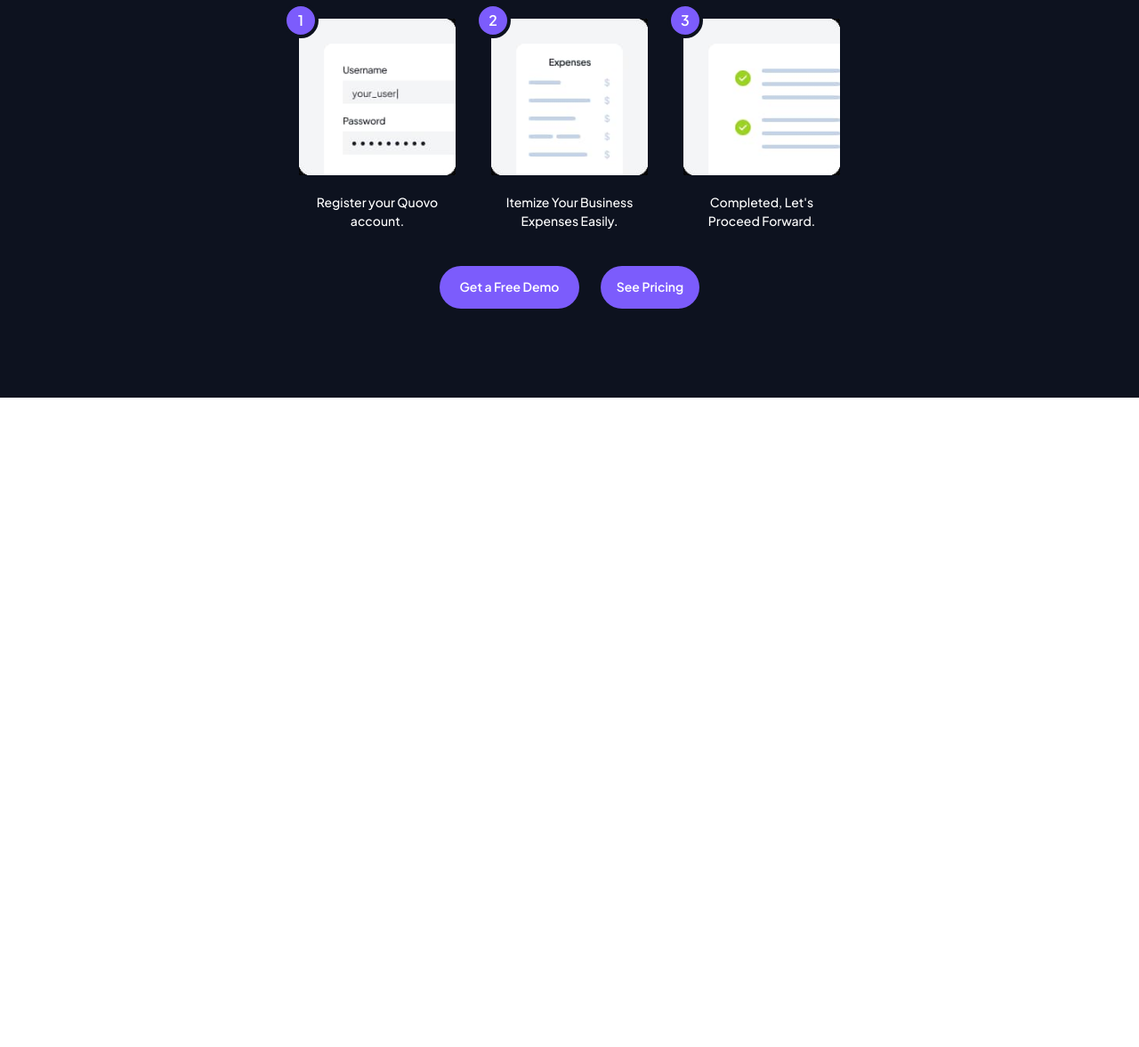
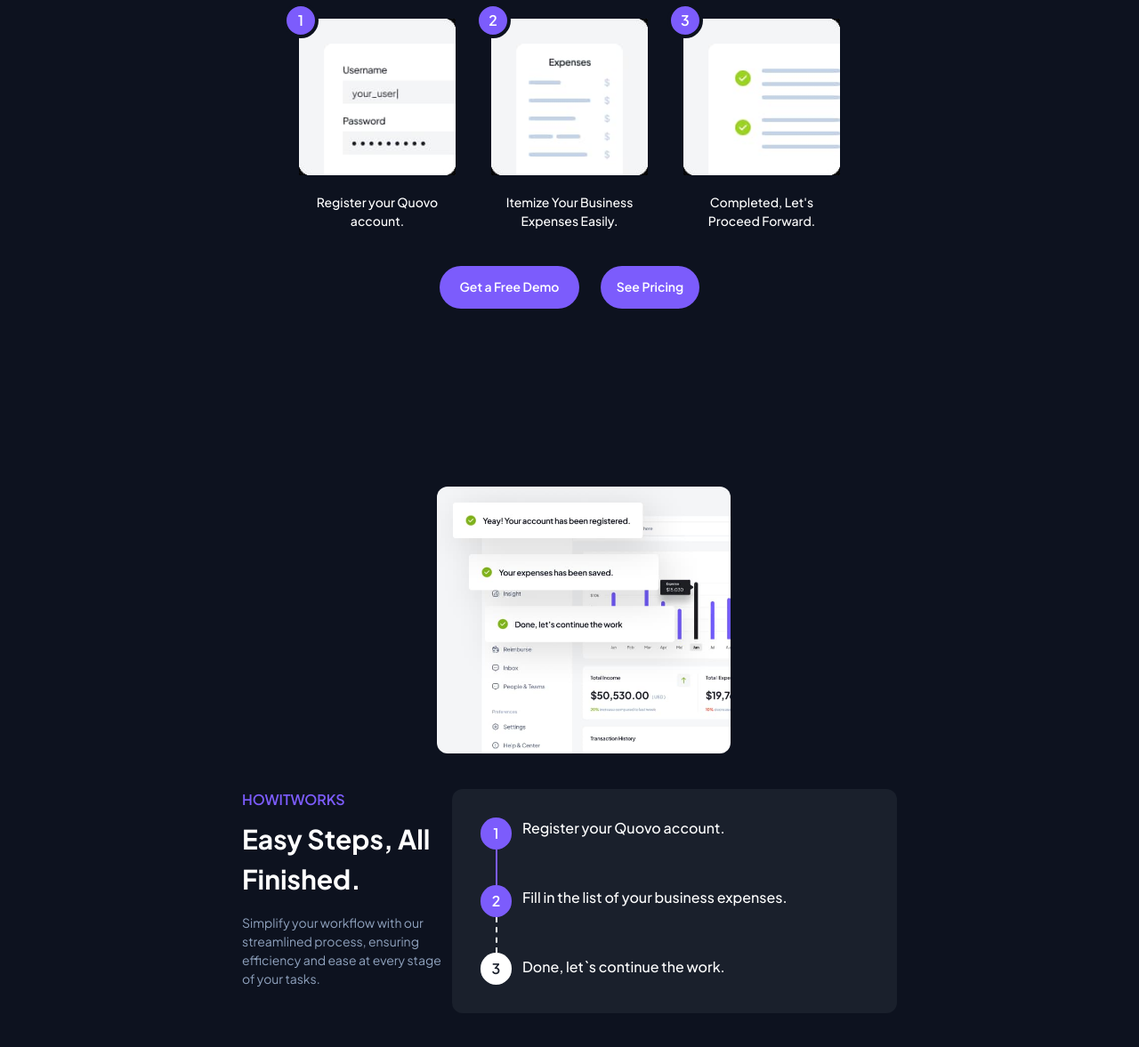
Before and after one commit to Kouk02/Quovo-markup, a website: page index.html in a window 1280 px wide. Shown: the part 1851-3028 px from the top of the page at 89% size. Before the commit the page ends 2298 px from the top, so only its background shows below. Drawn offline with Linux system fonts and the light colour scheme; files whose address does not match are found by name.

Commit message:
update 1.1.15
add styles steppers section
(tablet.styles)

```diff
--- a/css/mobile.css
+++ b/css/mobile.css
@@ -490,7 +490,6 @@
     display: flex;
     justify-content: center;
     align-items: center;
-    font-size: 18px;
     color: var(--color-white);
     font-weight: 600;
     font-size: 14px;
@@ -563,7 +562,7 @@
     margin-bottom: 48px;
 }
 .stepper-step-text:nth-child(2){
-    margin-bottom: 22px;
+    margin-bottom: 42px;
 }
 .setps-container{
     margin-left: auto;
--- a/css/tablet.css
+++ b/css/tablet.css
@@ -255,125 +255,77 @@
 }
 
 /*! Section stepper */
-/* .section-stepper {
-    background-color: var(--color-dark-blue);
-    padding-bottom: 120px;
-    padding-top: 120px;
+
+
+/* ______________________@MEDIA_______________________________ */
+@media screen and (min-width: 768px) {
+.section-stepper {
+        padding-bottom: 100px;
+        padding-top: 100px;
+    }
+.stepper-image {
+    height: 300px;
+    border-radius: 12px;
 }
-
-.stepper-container {
+.stepper-name-work {
+    font-size: 16px;
+    margin-bottom: 10px;
+}
+.stepper-name-step {
+    font-size: 30px;
+    margin-bottom: 16px;
+}
+.stepper-container-image{
     display: flex;
-    width: 1200px;
-    justify-content: space-between;
-    gap: 90px;
+    justify-content: center;
+    margin-bottom: 40px;
+}
+.stepper-text-descriptions {
+    font-size: 14px;
+}
+.container-stepper-descriptions {
+    display: flex;
+    justify-content: center;
+}
+.stepper-list-step {
+    width: 500px;
+    padding: 32px 0px 32px 32px;
+}
+.stepper-step-text:not(:last-child) {
+    margin-bottom: 54px;
+}
+.stepper-step-text {
+    font-size: 16px;
+}
+.cirle-steps {
+    width: 35px;
+    height: 36px;
+    font-size: 16px;
+}
 }
 
 
 
-.stepper-container-image {
-    width: 588px;
-}
-
-.stepper-image {
-    border-radius: 12px;
-}
 
 
-.container-stepper-descriptions {
-    width: 522px;
-}
 
-.stepper-name-work {
-    font-family: 'Plus Jakarta Sans';
-    font-size: 20px;
-    font-weight: 600;
-    line-height: 1.5;
-    color: var(--color-iris);
-    margin-bottom: 12px;
-    letter-spacing: -2%;
-}
 
-.stepper-name-step {
-    font-family: 'Plus Jakarta Sans';
-    font-size: 40px;
-    font-weight: 700;
-    line-height: 1.5;
-    color: var(--color-white);
-    margin-bottom: 24px;
-    letter-spacing: -3%;
-}
 
-.stepper-text-descriptions {
-    font-family: 'Plus Jakarta Sans';
-    font-size: 20px;
-    font-weight: 400;
-    line-height: 1.5;
-    color: var(--color-Grayish-blue);
-    margin-bottom: 68px;
-    letter-spacing: -2%;
-}
 
-.stepper-list-step {
-    display: flex;
-    gap: 12px;
-    background-color: var(--color-dark-gray);
-    border-radius: 12px;
-    padding: 32px 0px 32px 32px;
-}
 
-.stepper-step-text {
-    font-family: 'Plus Jakarta Sans';
-    font-size: 20px;
-    font-weight: 500;
-    line-height: 1.5;
-    color: var(--color-white);
-    letter-spacing: -2%;
-}
 
-.stepper-step-text:not(:last-child) {
-    margin-bottom: 58px;
-}
 
-.steps-cirle {
-    width: 46px;
-    height: 218px;
-}
 
-.cirle-steps {
-    width: 45px;
-    height: 46px;
-    border-radius: 100px;
-    background-color: var(--color-iris);
-    display: flex;
-    justify-content: center;
-    align-items: center;
-    font-size: 18px;
-    color: var(--color-white);
-    font-weight: 600;
-    font-size: 24px;
-    line-height: 1.5;
-    letter-spacing: -2%;
-}
 
-.cirle-steps:last-child {
-    background-color: var(--color-white);
-    color: var(--color-dark-gray);
-}
 
-.strip-first {
-    height: 40px;
-    width: 2px;
-    background-color: #7C5CFC;
-    margin: auto;
-}
 
-.strip-second {
-    height: 40px;
-    width: 2px;
-    margin: auto;
-    border-left: 2px dashed var(--color-white);
-    border-spacing: 4px;
-} */
+
+
+
+
+
+
+
 
 /* ! section productivity first */
 
--- a/index.html
+++ b/index.html
@@ -201,7 +201,7 @@
         </div>
       </section>
       <!--! section stepper -->
-      <!-- <section class="section-stepper">
+      <section class="section-stepper">
         <div class="container stepper-container">
           <div class="container stepper-container-image">
             <img alt="stepper-image" class="stepper-image" src="./images/content.jpg" />
@@ -221,7 +221,7 @@
                 </p>
               </li>
             </ul>
-            <div class="setps-container">
+            <div class="steps-container">
               <ul class="list stepper-list-step">
                 <li class="item-stepper-step">
                   <div class="steps-cirle">
@@ -241,7 +241,7 @@
             </div>
           </div>
         </div>
-      </section> -->
+      </section>
       <!--! section productivity -->
       <!-- <section class="section-productivity">
         <div class="container container-productivity-content">
```
